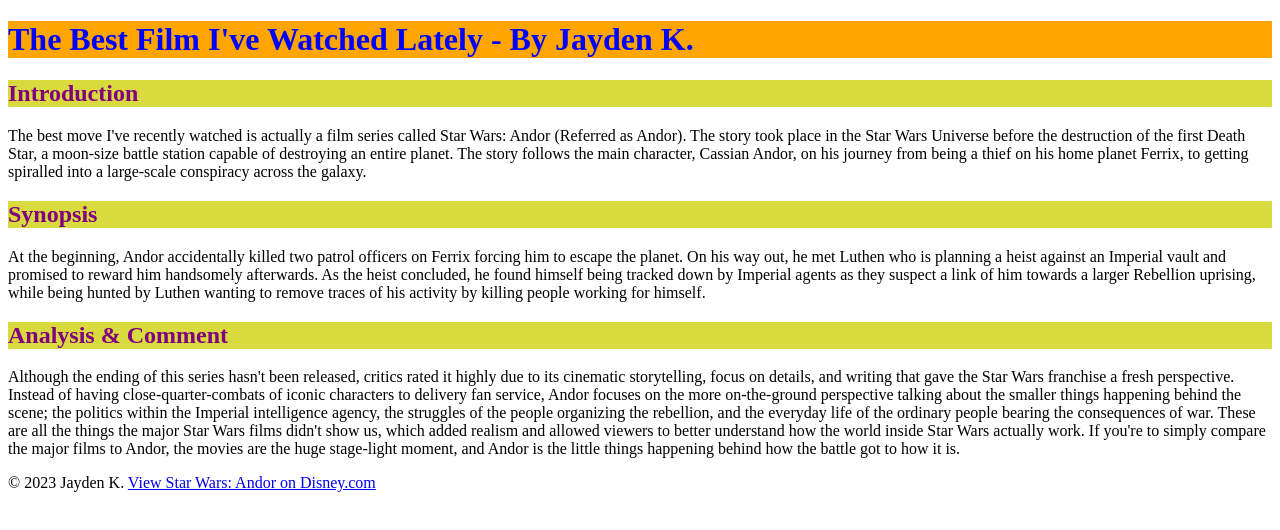
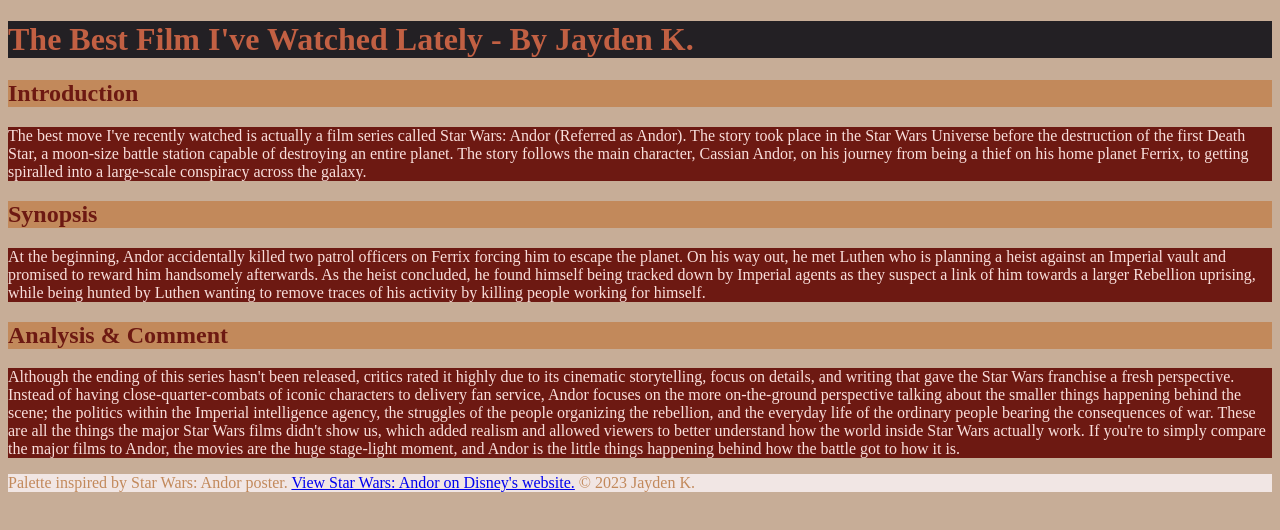
Before and after one commit to koxxwlu/UX220_Lab_3, a plain HTML site: page index.html in a window 1280 px wide. Drawn offline with Linux system fonts and the light colour scheme.

Commit message:
Import from local textEdit

```diff
--- a/index.html
+++ b/index.html
@@ -30,14 +30,18 @@
       Although the ending of this series hasn't been released, critics rated it highly due to its cinematic storytelling, focus on details, and writing that gave the Star Wars franchise a fresh perspective. Instead of having close-quarter-combats of iconic characters to delivery fan service, Andor focuses on the more on-the-ground perspective talking about the smaller things happening behind the scene; the politics within the Imperial intelligence agency, the struggles of the people organizing the rebellion, and the everyday life of the ordinary people bearing the consequences of war. These are all the things the major Star Wars films didn't show us, which added realism and allowed viewers to better understand how the world inside Star Wars actually work. If you're to simply compare the major films to Andor, the movies are the huge stage-light moment, and Andor is the little things happening behind how the battle got to how it is.
     </p>
     <footer>
-      <p>&copy; 2023 Jayden K. <a href="https://ondisneyplus.disney.com/show/andor">View Star Wars: Andor on Disney.com</a></p>
+      Palette inspired by Star Wars: Andor poster. <a href="https://ondisneyplus.disney.com/show/andor">View Star Wars: Andor on Disney's website.</a>
+&copy; 2023 Jayden K.
     </footer>
   </body>
     <style type="text/css">
-      h1 {color: blue; background-color: orange}
+      h1 {color: #C26043; background-color: #232024}
   h2 {
-    color: purple;
-    background-color: #d8da3d }
+    color: #6D1912;
+    background-color: #C2895B }
+footer {color: #C2895B; background-color: #F1E6E4}
+p {color: #F9DFDC; background-color: #6D1912}
+body {background-color: #C7AD97}
   </style>
     </main>
 </html>
```
